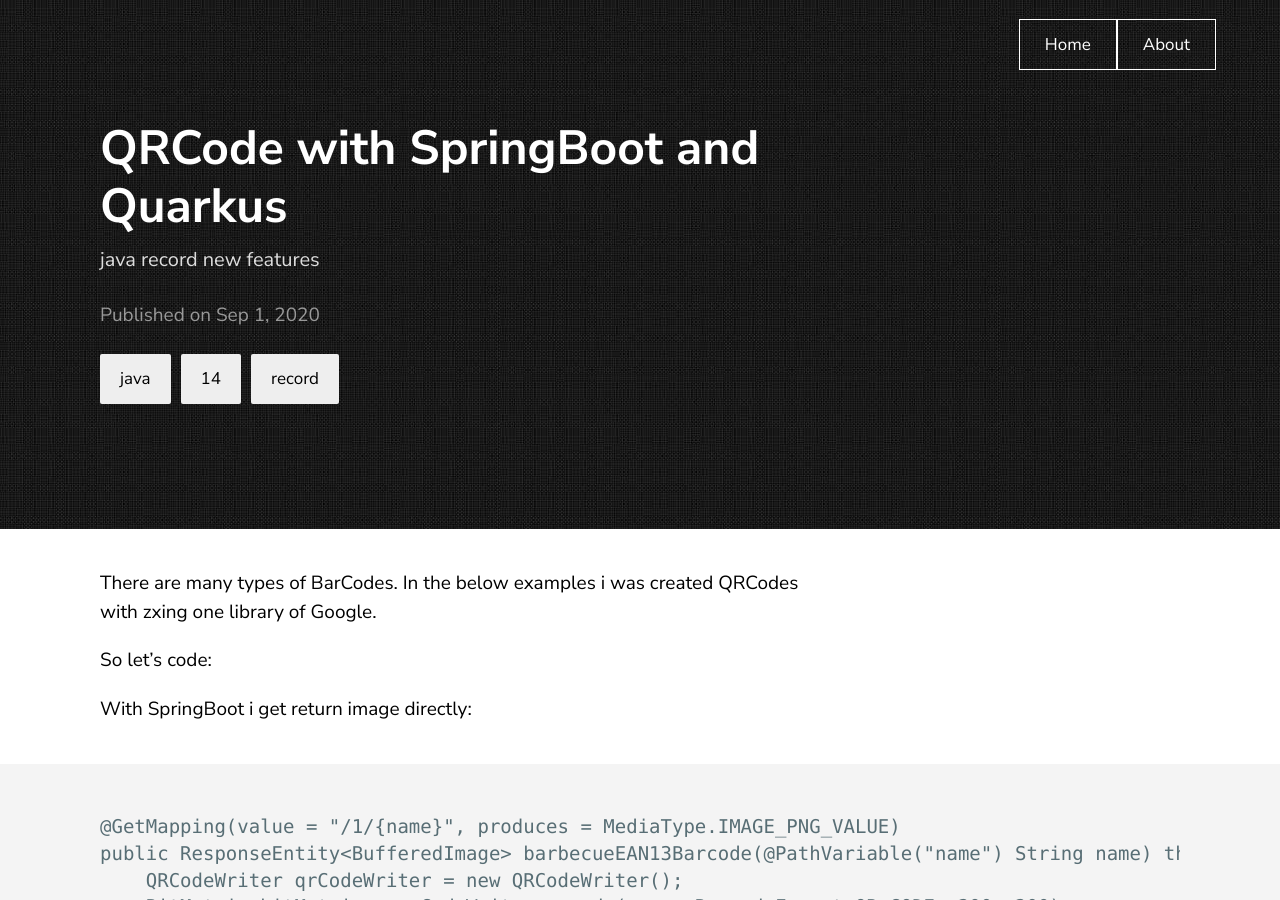
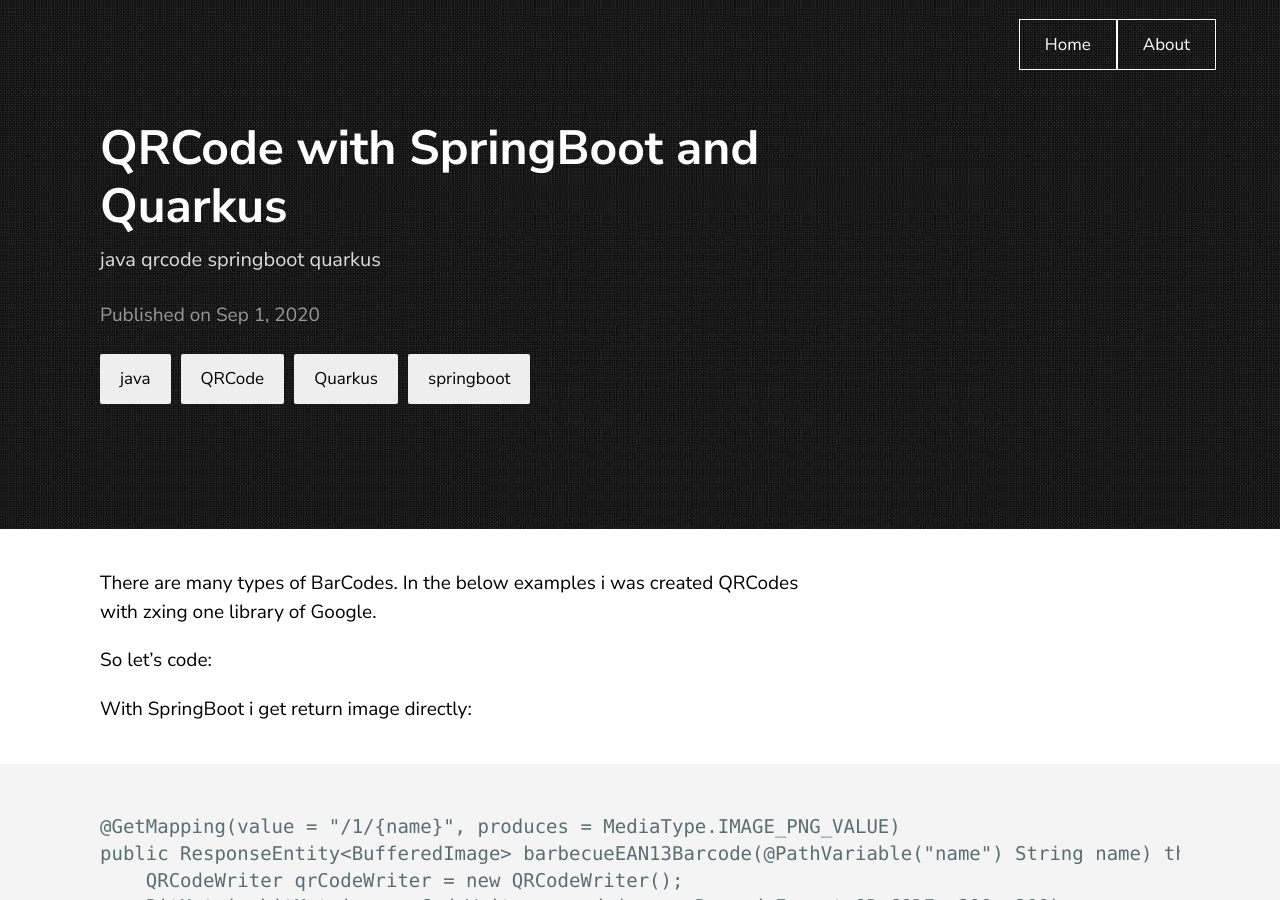
Before and after one commit to fagnercandido/fagnercandido.gihub.io, a Jekyll site: the page built from _posts/2020-09-01-qrcode-with-springboot-quarkus.markdown, in a window 1280 px wide and 900 px high. Built offline with Jekyll 4.4.1, drawn with Linux system fonts in a browser that asks for light colours.

Commit message:
Update 2020-09-01-qrcode-with-springboot-quarkus.markdown

```diff
--- a/_posts/2020-09-01-qrcode-with-springboot-quarkus.markdown
+++ b/_posts/2020-09-01-qrcode-with-springboot-quarkus.markdown
@@ -1,9 +1,9 @@
 ---
 layout: post
 title:  "QRCode with SpringBoot and Quarkus"
-description: java record new features
+description: java qrcode springboot quarkus
 date:   2020-09-01 16:00:00 +0530
-categories: java 14 record
+categories: java QRCode Quarkus springboot
 ---
 
 There are many types of BarCodes. In the below examples i was created QRCodes with zxing one library of Google.
```
